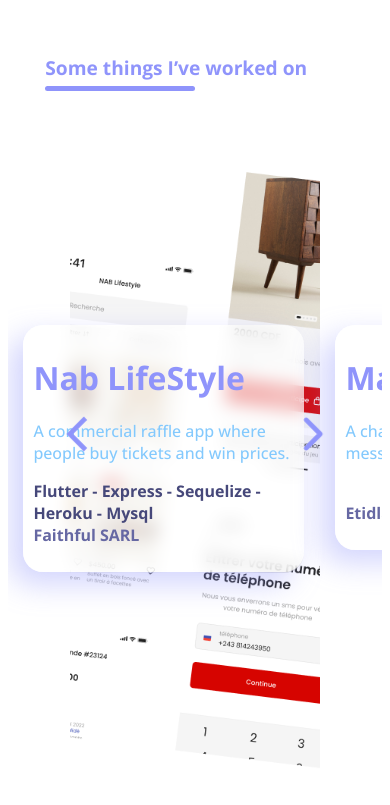
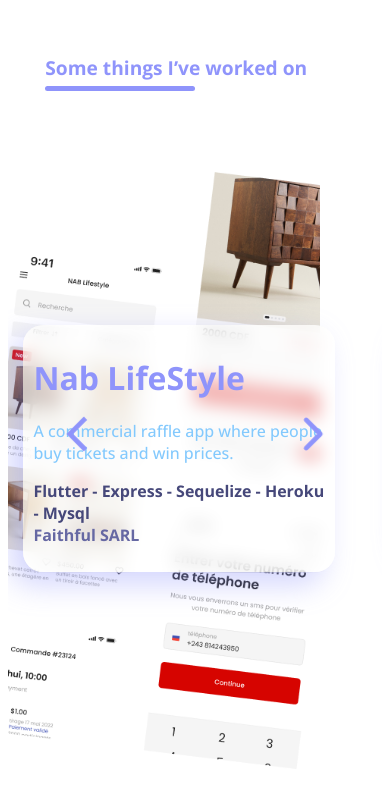
Before and after one commit to oseeshogun/Mon-portfolio, a Next.js app: page /components/Projects in a window 390 px wide. Shown: the part 115-920 px from the top of the page. Built offline with nearby package versions, Linux system fonts and the light colour scheme.

Commit message:
Responsivity on Projects list

```diff
--- a/pages/components/Projects/ProjectItem.jsx
+++ b/pages/components/Projects/ProjectItem.jsx
@@ -8,9 +8,14 @@
   owner,
   ownerLink,
   imageUrl,
+  index,
 }) => {
   return (
-    <div className={styles.projectItem}>
+    <div
+      className={`${styles.projectItem} ${
+        index == 2 ? styles.secondProjectItem : ""
+      } ${index == 3 ? styles.thirdProjectItem : ""}`}
+    >
       <div className={styles.projectDescription}>
         <h1>{title}</h1>
         <p className={styles.projectDescriptionText}>{description}</p>
@@ -19,7 +24,10 @@
           {owner && (
             <>
               <br />
-              <a href={ownerLink} target="_blank" rel="noreferrer"> {owner}</a>
+              <a href={ownerLink} target="_blank" rel="noreferrer">
+                {" "}
+                {owner}
+              </a>
             </>
           )}
         </p>
--- a/pages/components/Projects/index.tsx
+++ b/pages/components/Projects/index.tsx
@@ -178,6 +178,7 @@
               owner="Faithful SARL"
               ownerLink="https://www.faithful-tech.com/"
               imageUrl="/images/Frame 1.png"
+              index={1}
             />
           </li>
           <li key={2}>
@@ -188,6 +189,7 @@
               owner="Etidlabs"
               ownerLink="http://etidlabs.com/"
               imageUrl="/images/Frame 2.png"
+              index={2}
             />
           </li>
           <li key={3}>
@@ -199,6 +201,7 @@
               owner={undefined}
               ownerLink={undefined}
               imageUrl="/images/Frame 3.png"
+              index={3}
             />
           </li>
         </ul>
--- a/styles/Projects.module.css
+++ b/styles/Projects.module.css
@@ -167,14 +167,22 @@
     height: 80vh;
   }
 
+  .secondProjectItem {
+    margin-left: 80px;
+  }
+
+  .thirdProjectItem {
+    margin-left: 160px;
+  }
+
   .projectDescription {
-    width: 90%;
+    width: 100%;
     left: 5%;
     background: rgba(255, 255, 255, 0.7);
   }
 
   .projectImageContainer {
-    width: 80%;
+    width: 100%;
     right: -10;
   }
 }
```
